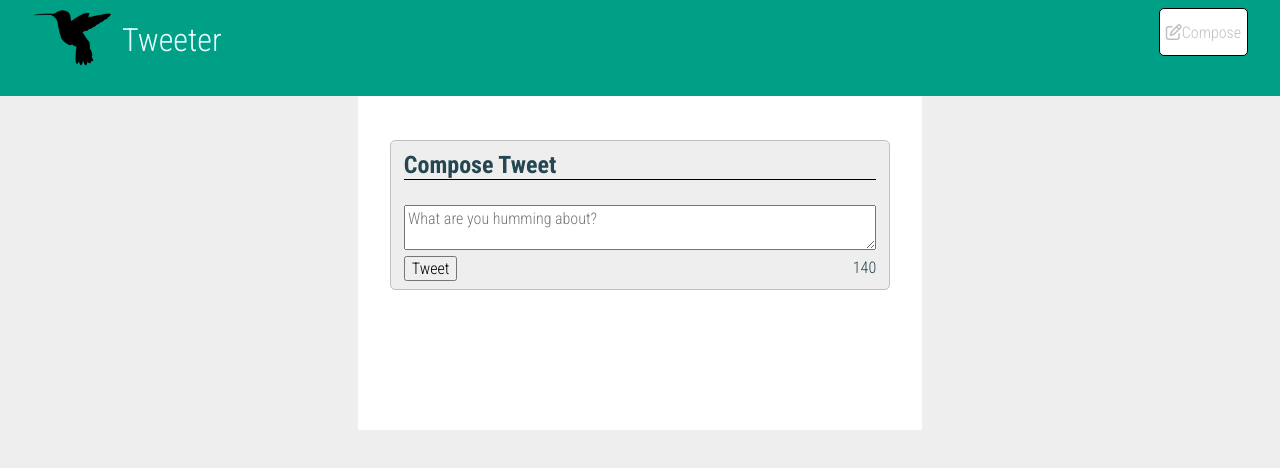
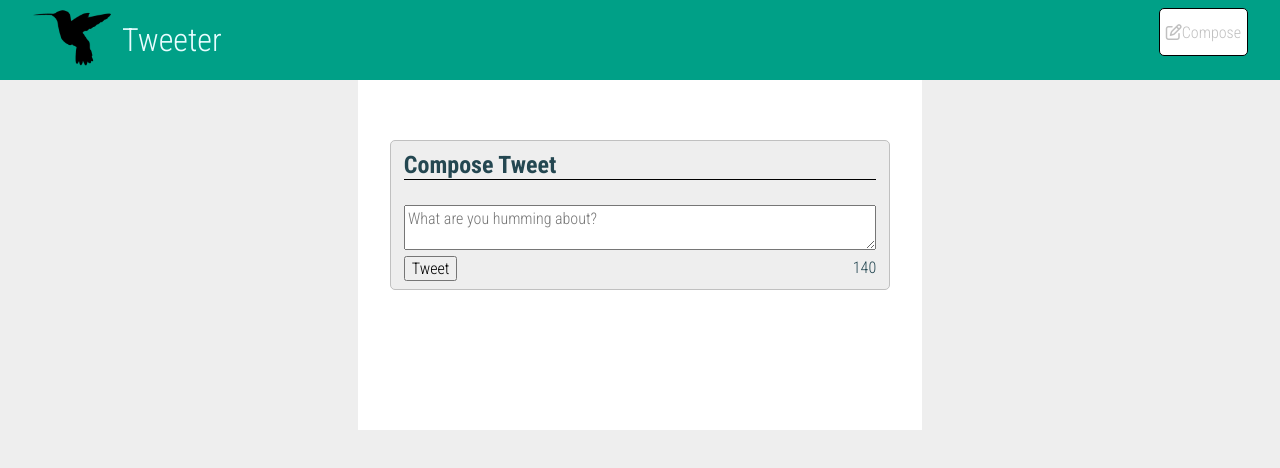
Before and after one commit to kchylee/Tweeter, a website: page public/index.html in a window 1280 px wide. Drawn offline with Linux system fonts and the light colour scheme; no server answers.

Commit message:
READY TO SUBMIT

```diff
--- a/public/styles/nav.css
+++ b/public/styles/nav.css
@@ -1,6 +1,6 @@
 #nav-bar {
   position: fixed;
-  height: 12%;
+  height: 80px;
   width: 100%;
   background-color: #00a087;
   color: #e8fdff;
```
